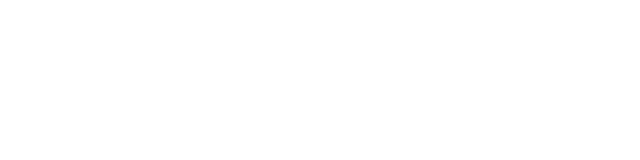
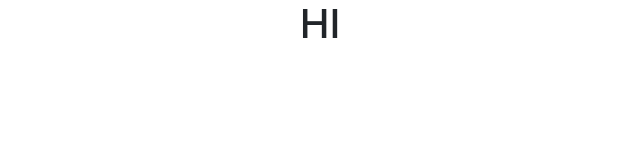
Before and after one commit to HansaSandamal/hansa-to-do, a React (Create React App) app: page / in a window 1280 px wide. Shown: the top 160 px of the page, without its empty margins (320-960 px from the left). Built offline with nearby package versions, Linux system fonts and the light colour scheme.

Commit message:
create dev

```diff
--- a/src/App.tsx
+++ b/src/App.tsx
@@ -5,7 +5,7 @@
 function App() {
   return (
     <div className="App">
-
+<h1>HI</h1>
     </div>
   );
 }
```
